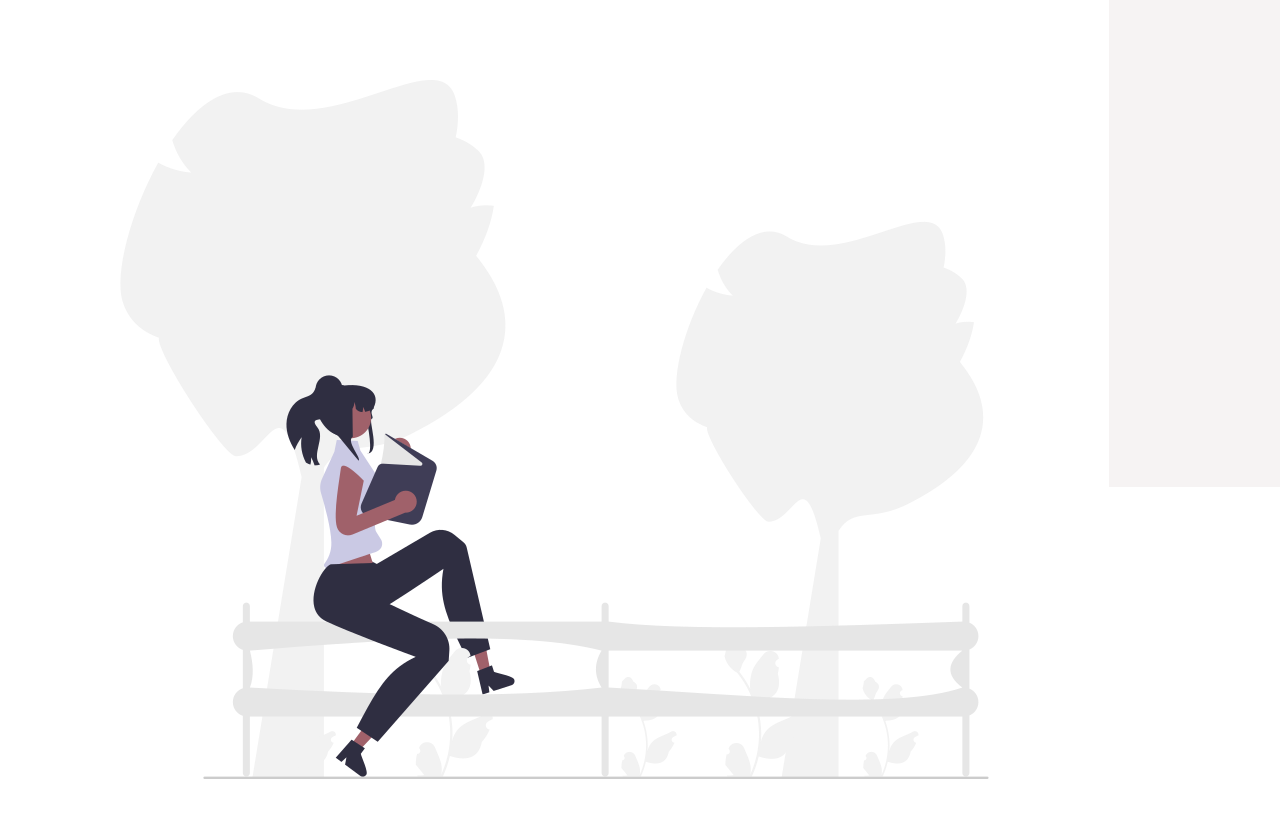
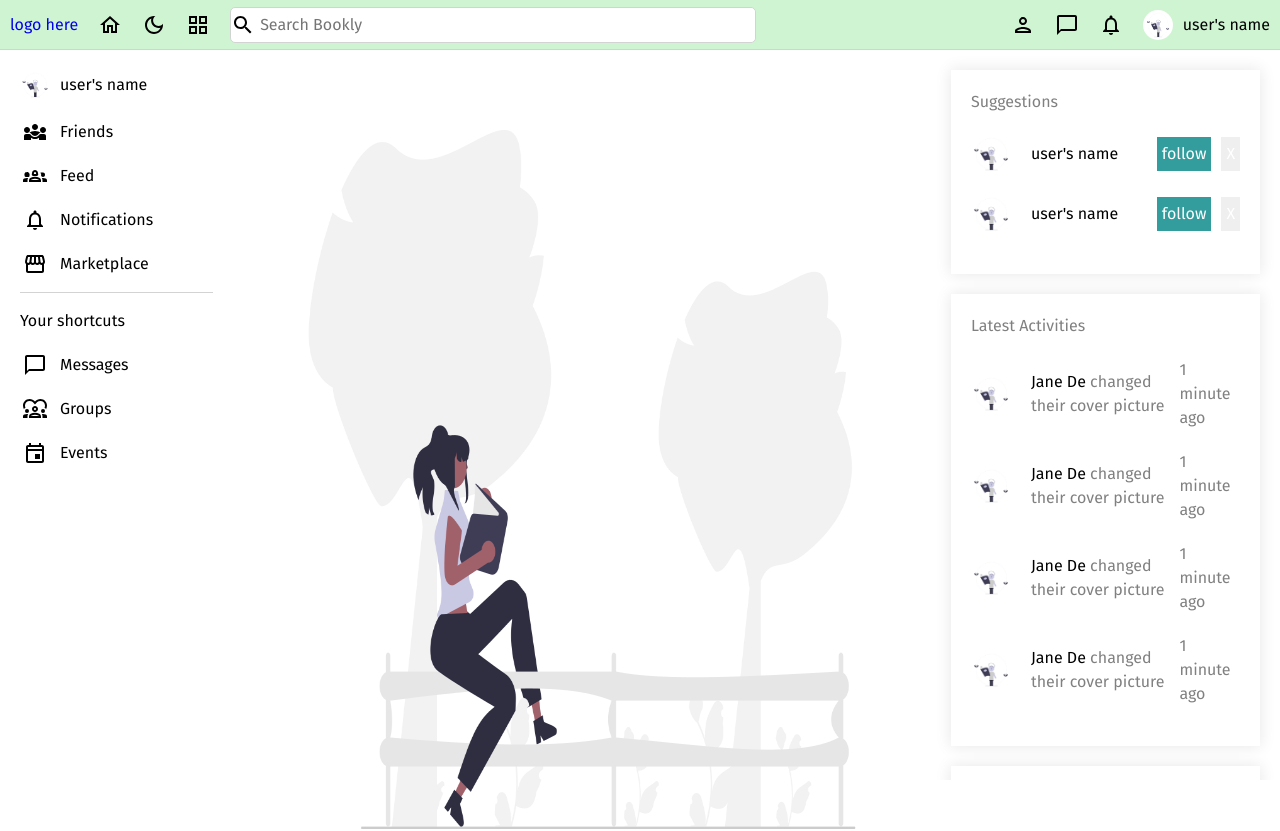
Before and after one commit to jaysenjonsin/Bookly, a Next.js app in the folder client/: page /profile/1 in a window 1280 px wide. Shown: the top 831 px of the page. Built offline with nearby package versions, Linux system fonts and the light colour scheme.

Commit message:
create layout component

```diff
--- a/client/src/components/Feed.tsx
+++ b/client/src/components/Feed.tsx
@@ -2,6 +2,7 @@ import React from 'react';
 import s from '@/styles/Feed.module.scss';
 import Stories from './Stories';
 import Posts from './Posts';
+import Layout from './Layout';
 type Props = {};
 
 const Feed = (props: Props) => {
--- /dev/null
+++ b/client/src/components/Layout.tsx
@@ -0,0 +1,27 @@
+import React, { useContext } from 'react';
+import { DarkModeContext } from '../context/DarkModeContext';
+import Header from './Header';
+import LeftBar from './LeftBar';
+import RightBar from './RightBar';
+
+type Props = {
+  children: React.ReactNode;
+};
+
+const Layout = ({ children }: Props) => {
+  const { darkMode } = useContext(DarkModeContext);
+  return (
+    <>
+      <Header />
+      <div className={`theme-${darkMode ? 'dark' : 'light'}`}>
+        <div style={{ display: 'flex' }}>
+          <LeftBar />
+          {children}
+          <RightBar />
+        </div>
+      </div>
+    </>
+  );
+};
+
+export default Layout;
--- a/client/src/pages/profile/[id].tsx
+++ b/client/src/pages/profile/[id].tsx
@@ -13,12 +13,17 @@ import MoreVertIcon from '@mui/icons-material/MoreVert';
 import Link from 'next/link';
 
 import Image from 'next/image';
+import Header from '../../components/Header';
+import LeftBar from '../../components/LeftBar';
+import RightBar from '../../components/RightBar';
+import Layout from '../../components/Layout';
 
 type Props = {};
 
 const profile = (props: Props) => {
   return (
     <>
+      <Layout>
         <div className={s.profile}>
           <div className={s.images}>
             <Image src={reading} alt='cover pic' />
@@ -62,6 +67,7 @@ const profile = (props: Props) => {
             </div>
           </div>
         </div>
+      </Layout>
     </>
   );
 };
--- a/client/src/styles/profile.module.scss
+++ b/client/src/styles/profile.module.scss
@@ -1,11 +1,15 @@
 .profile {
   background-color: #f6f3f3;
-
+  display: flex;
+  flex-direction: column;
+  flex: 6;
   .images {
     width: 100%;
     height: 300px;
     position: relative; //so we can absolutely position profilePic
     .cover {
+      width: 100%;
+      height: 100%;
     }
     .profilePic {
     }
```
Also changed, not shown: client/src/pages/index.tsx (+4 -8 lines). Lines whose indentation alone changed are shown as unchanged.
